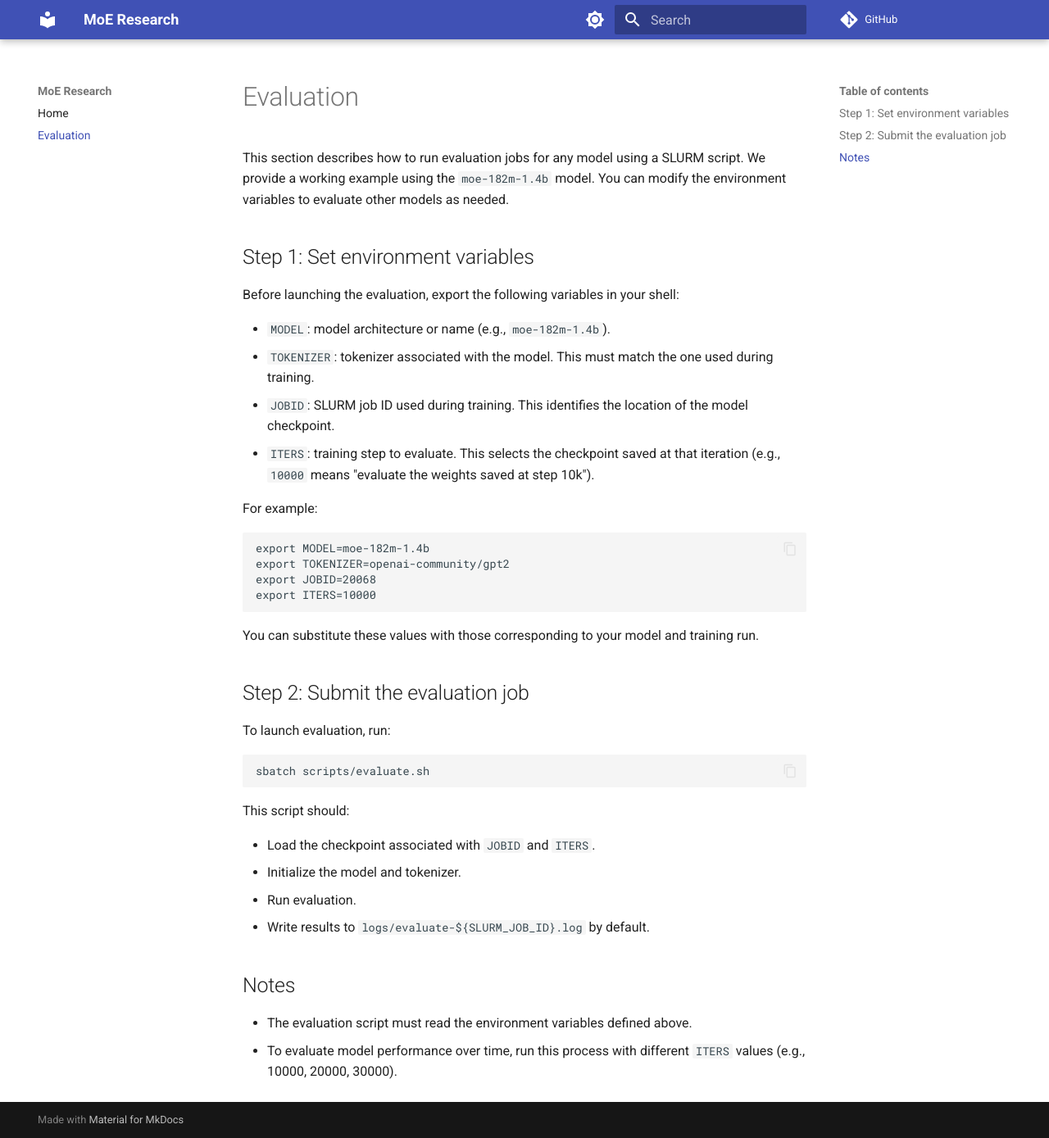
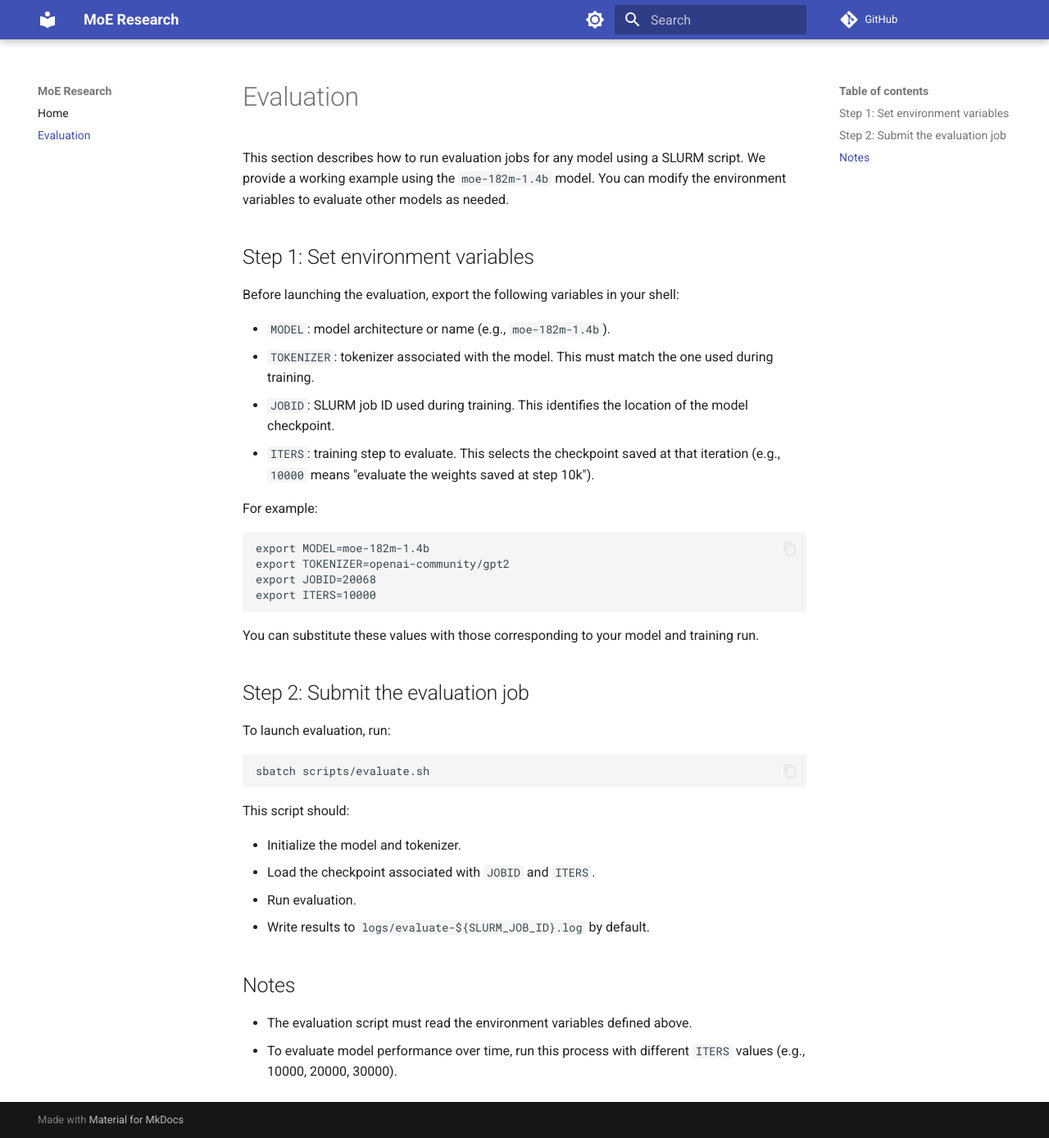
Before and after one commit to cmu-flame/FLAME-MoE, an MkDocs documentation site: the page built from docs/evaluation.md, in a window 1280 px wide and 1389 px high. Shown: the whole window at 82% size. Built offline with MkDocs 1.6.1 and Material for MkDocs 9.7.7, drawn with Linux system fonts in a browser that asks for light colours; comment, search, counter and statistics services are not loaded.

Commit message:
switch the order for clarithy

```diff
--- a/docs/evaluation.md
+++ b/docs/evaluation.md
@@ -32,8 +32,8 @@ sbatch scripts/evaluate.sh
 
 This script should:
 
+- Initialize the model and tokenizer.
 - Load the checkpoint associated with `JOBID` and `ITERS`.
-- Initialize the model and tokenizer.
 - Run evaluation.
 - Write results to `logs/evaluate-${SLURM_JOB_ID}.log` by default.
 
```
